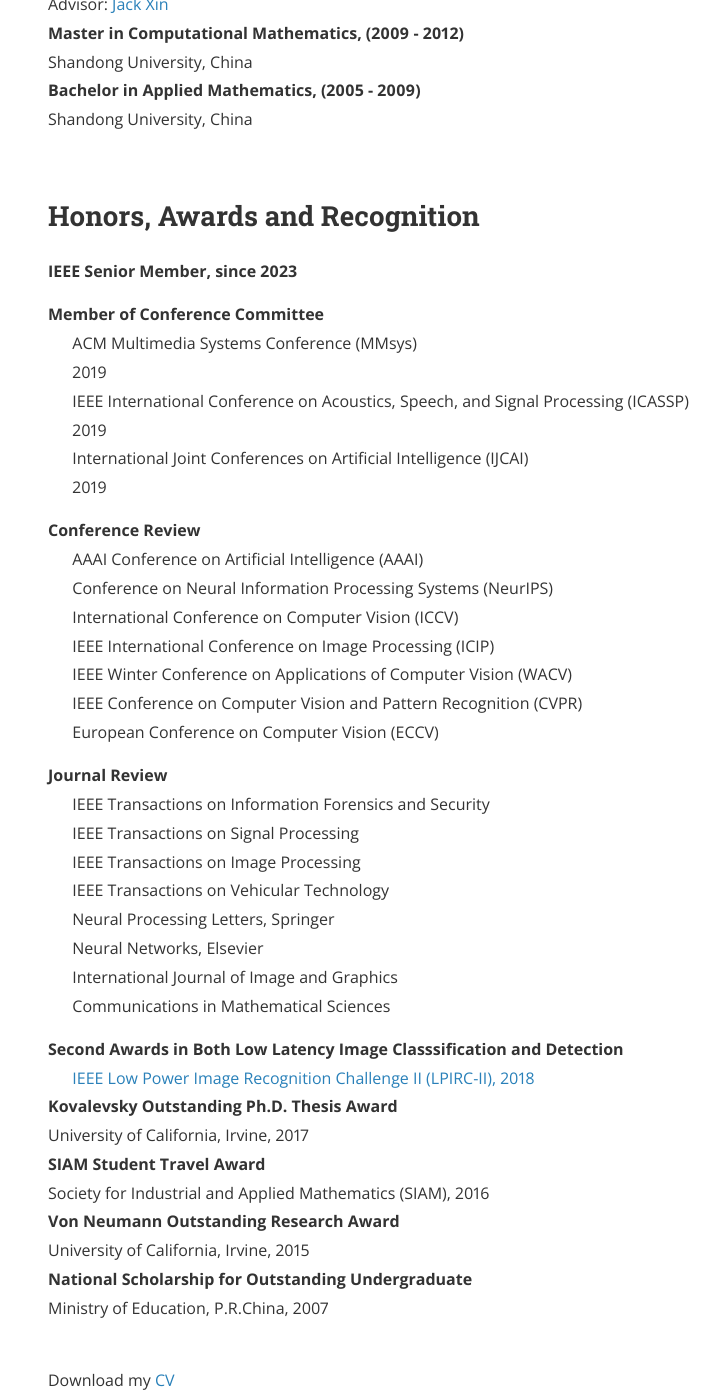
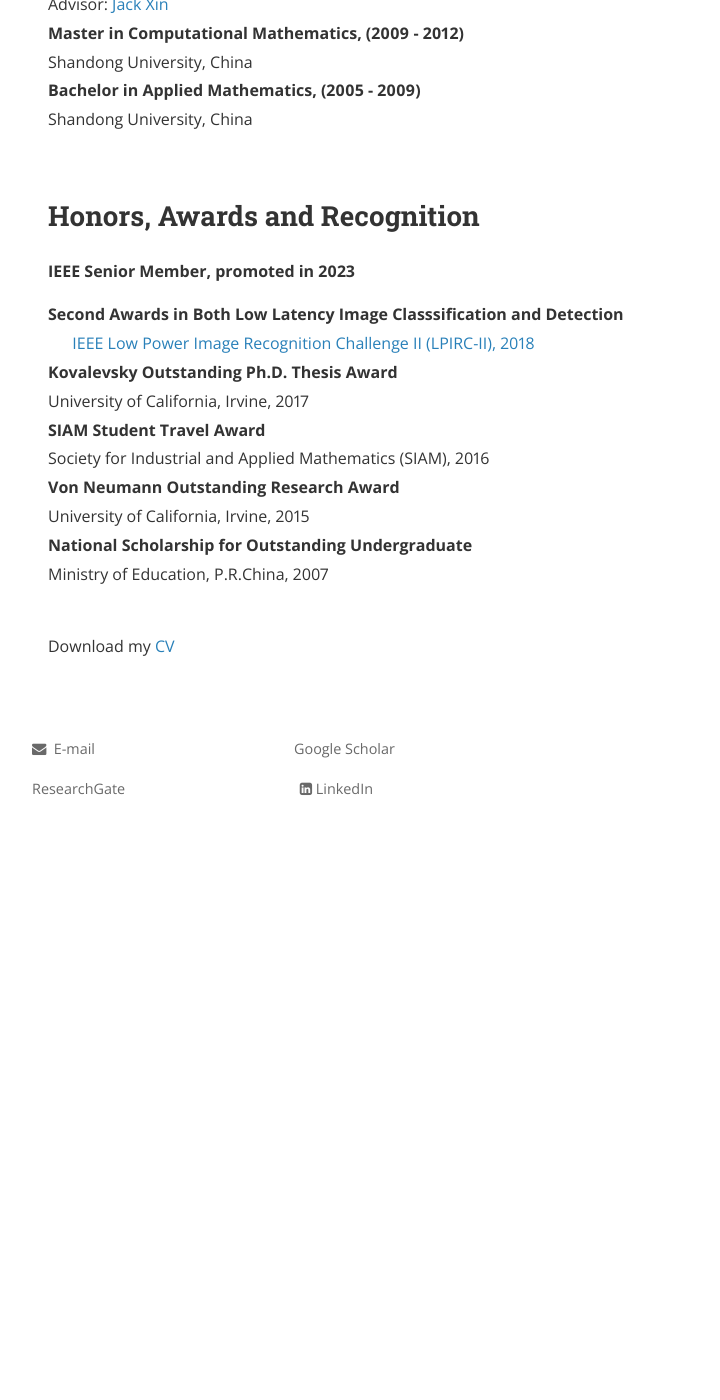
Before and after one commit to zsivine/zsivine.github.io, a Jekyll site: the page built from about.md, in a window 1280 px wide and 1400 px high, scrolled down 966 px. Shown: the whole window, without its empty margins (224-944 px from the left). Built offline with Jekyll 4.4.1, drawn with Linux system fonts in a browser that asks for light colours; nearby versions of some CDN libraries; comment, search, counter and statistics services are not loaded; a style sheet for code colours, icons or effects is not loaded; after the commit the page ends 1814 px from its top, so only the background shows below that.

Commit message:
update 10/29/24

```diff
--- a/about.md
+++ b/about.md
@@ -32,19 +32,20 @@ I am currently a staff machine learning researcher at Qualcomm AI Research. In J
 <br>
 <h2>Honors, Awards and Recognition</h2>
 
-<strong>IEEE Senior Member, since 2023 </strong>
+<strong>IEEE Senior Member, promoted in 2023 </strong>
 
-<strong>Member of Conference Committee</strong>
+
+<!-- <strong>Member of Conference Committee</strong>
 <br>    &ensp; &ensp; ACM Multimedia Systems Conference (MMsys) \
         &ensp; &ensp; 2019
 <br>    &ensp; &ensp; IEEE International Conference on Acoustics, Speech, and
 	Signal Processing (ICASSP) \
 	    &ensp; &ensp; 2019
 <br>    &ensp; &ensp; International Joint Conferences on Artificial Intelligence (IJCAI) \
-        &ensp; &ensp; 2019
+        &ensp; &ensp; 2019 -->
 
 
-<strong>Conference Review</strong>
+<!-- <strong>Conference Review</strong>
 <br>    &ensp; &ensp; AAAI Conference on Artificial Intelligence (AAAI)
 <br>    &ensp; &ensp; Conference on Neural Information Processing Systems (NeurIPS)
 <br>    &ensp; &ensp; International Conference on Computer Vision (ICCV)
@@ -61,7 +62,7 @@ I am currently a staff machine learning researcher at Qualcomm AI Research. In J
 <br>    &ensp; &ensp; Neural Processing Letters, Springer
 <br>    &ensp; &ensp; Neural Networks, Elsevier
 <br>    &ensp; &ensp; International Journal of Image and Graphics
-<br>    &ensp; &ensp; Communications in Mathematical Sciences
+<br>    &ensp; &ensp; Communications in Mathematical Sciences -->
 
 
 <strong>Second Awards in Both Low Latency Image Classsification and Detection</strong>
```
Also changed, not shown: webreport.html (+7 -5 lines).
